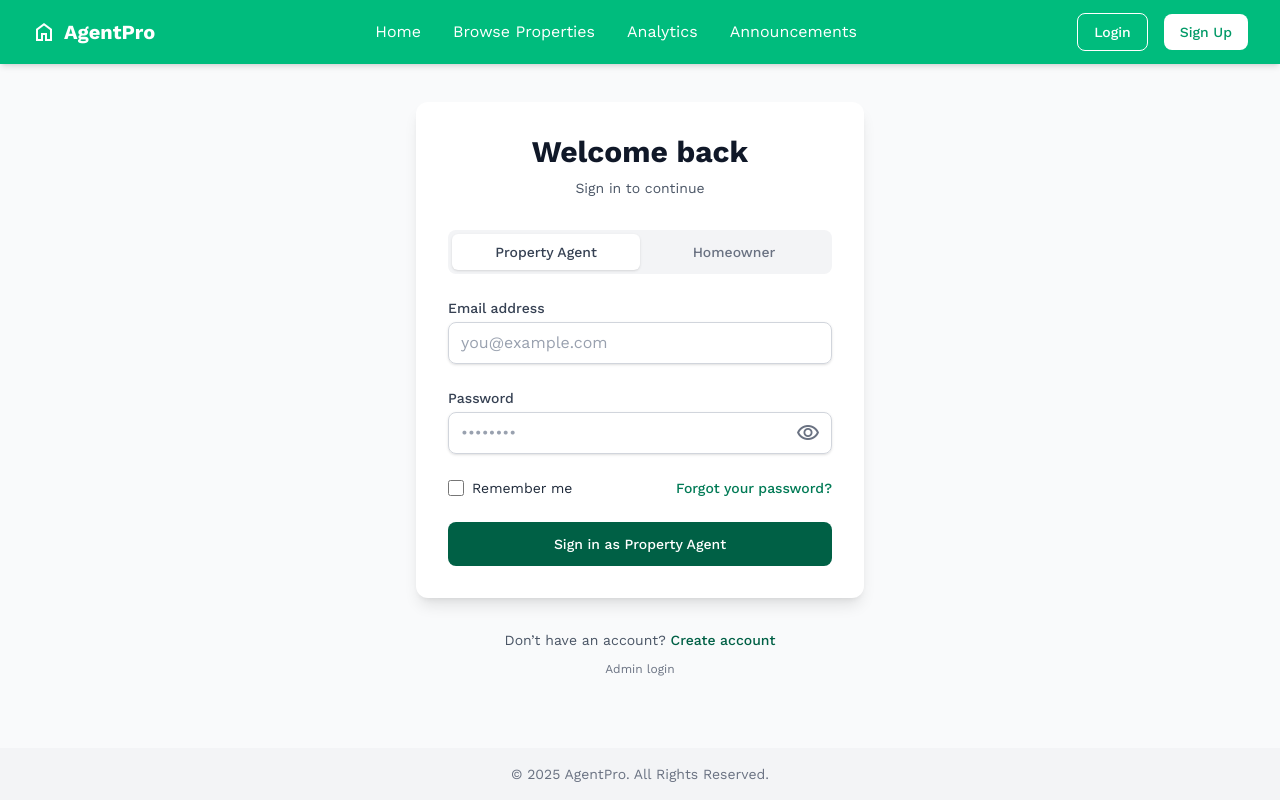
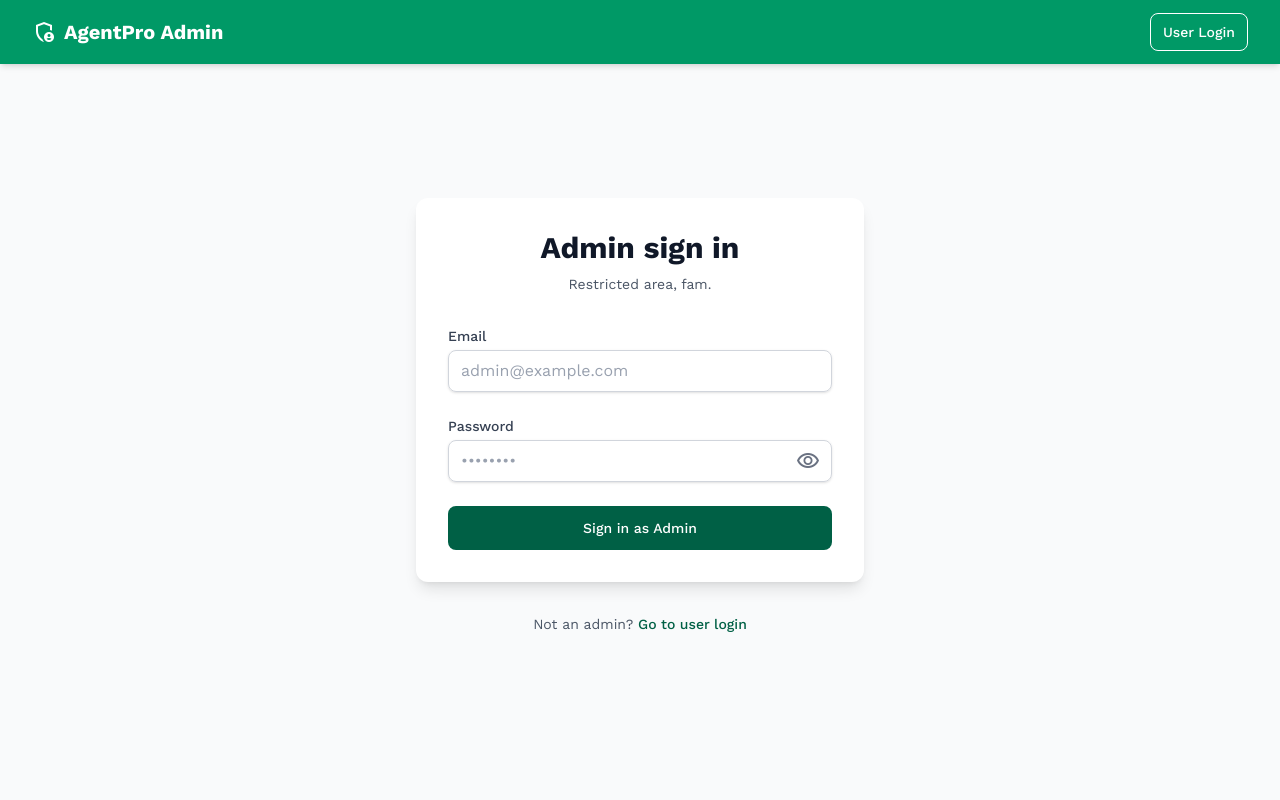
Before and after one commit to Vishn0011/FYP-CSIT321, a React (Vite) app in the folder frontend/: page /admin/login in a window 1280 px wide. Built offline with nearby package versions, Linux system fonts and the light colour scheme.

Commit message:
Frontend works

```diff
--- a/frontend/src/App.jsx
+++ b/frontend/src/App.jsx
@@ -1,78 +1,54 @@
-/*import { useState } from 'react'
-import reactLogo from './assets/react.svg'
-import viteLogo from '/vite.svg'
-import './App.css'
-
-function App() {
-  const [count, setCount] = useState(0)
-
-  return (
-    <>
-      <div>
-        <a href="https://vite.dev" target="_blank">
-          <img src={viteLogo} className="logo" alt="Vite logo" />
-        </a>
-        <a href="https://react.dev" target="_blank">
-          <img src={reactLogo} className="logo react" alt="React logo" />
-        </a>
-      </div>
-      <h1>Vite + React</h1>
-      <div className="card">
-        <button onClick={() => setCount((count) => count + 1)}>
-          count is {count}
-        </button>
-        <p>
-          Edit <code>src/App.jsx</code> and save to test HMR
-        </p>
-      </div>
-      <p className="read-the-docs">
-        Click on the Vite and React logos to learn more
-      </p>
-    </>
-  )
-}
-
-export default App*/
-
-import { useEffect, useState } from "react";
 import { BrowserRouter, Routes, Route } from "react-router-dom";
 import LoginPage from "./pages/LoginPage";
+import AdminLogin from "./pages/AdminLogin";
 import RequireAuth from "./components/RequireAuth";
+import RequireAdmin from "./components/RequireAdmin";
 
 function Dashboard() {
   const user = JSON.parse(localStorage.getItem("user") || "{}");
   return (
-    <div className="p-6">
-      <h1 className="text-2xl font-semibold">Dashboard</h1>
-      <p className="mt-2">Welcome, {user?.name || user?.email || "user"}.</p>
-    </div>
+    <main className="p-6">
+      <h1 className="text-2xl font-bold mb-2">Dashboard</h1>
+      <p>Welcome, {user?.name || user?.email} ({user?.role}).</p>
+      <button
+        className="mt-4 px-4 py-2 rounded bg-gray-900 text-white"
+        onClick={async () => {
+          const token = localStorage.getItem("token");
+          if (token) {
+            await fetch(`${import.meta.env.VITE_API_URL || "http://localhost:8000"}/auth/logout`, {
+              method: "POST",
+              headers: { Authorization: `Bearer ${token}` },
+            }).catch(()=>{});
+          }
+          localStorage.removeItem("token");
+          localStorage.removeItem("user");
+          window.location.href = "/login";
+        }}
+      >Logout</button>
+    </main>
   );
 }
 
-// function App() {
-//   const [status, setStatus] = useState("loading...");
+function AdminDashboard() {
+  const user = JSON.parse(localStorage.getItem("user") || "{}");
+  return (
+    <main className="p-6">
+      <h1 className="text-2xl font-bold mb-2">Admin Dashboard</h1>
+      <p>Welcome, {user?.name || user?.email} (admin).</p>
+    </main>
+  );
+}
 
-//   useEffect(() => {
-//     const api = import.meta.env.VITE_API_URL || "http://localhost:8000";
-//     fetch(`${api}/health`)
-//       .then((r) => r.json())
-//       .then((data) => setStatus(data.status || "unknown"))
-//       .catch(() => setStatus("error"));
-//   }, []);
-
-//   return (
-//     <main style={{ fontFamily: "sans-serif", padding: 24 }}>
-//       <h1>FYP Frontend</h1>
-//       <p>Backend health: <strong>{status}</strong></p>
-//     </main>
-//   );
-// }
 export default function App() {
   return (
     <BrowserRouter>
       <Routes>
         <Route path="/login" element={<LoginPage />} />
         <Route path="/dashboard" element={<RequireAuth><Dashboard /></RequireAuth>} />
+
+        <Route path="/admin/login" element={<AdminLogin />} />
+        <Route path="/admin" element={<RequireAdmin><AdminDashboard /></RequireAdmin>} />
+
         <Route path="*" element={<LoginPage />} />
       </Routes>
     </BrowserRouter>
--- /dev/null
+++ b/frontend/src/components/RequireAdmin.jsx
@@ -0,0 +1,9 @@
+import { Navigate } from "react-router-dom";
+
+export default function RequireAdmin({ children }) {
+  const token = localStorage.getItem("token");
+  const user = JSON.parse(localStorage.getItem("user") || "{}");
+  if (!token) return <Navigate to="/admin/login" replace />;
+  if (user?.role !== "admin") return <Navigate to="/login" replace />;
+  return children;
+}
--- a/frontend/src/components/RequireAuth.jsx
+++ b/frontend/src/components/RequireAuth.jsx
@@ -1,4 +1,5 @@
 import { Navigate } from "react-router-dom";
+
 export default function RequireAuth({ children }) {
   const token = localStorage.getItem("token");
   return token ? children : <Navigate to="/login" replace />;
--- a/frontend/src/pages/AdminLogin.jsx
+++ b/frontend/src/pages/AdminLogin.jsx
@@ -0,0 +1,104 @@
+import { useState } from "react";
+import { useNavigate, Link } from "react-router-dom";
+
+export default function AdminLogin() {
+  const nav = useNavigate();
+  const [email, setEmail] = useState("");
+  const [pw, setPw] = useState("");
+  const [showPw, setShowPw] = useState(false);
+  const [err, setErr] = useState(null);
+  const [loading, setLoading] = useState(false);
+
+  async function onSubmit(e) {
+    e.preventDefault();
+    setErr(null);
+    if (!email || !pw) { setErr("Email and password required"); return; }
+    setLoading(true);
+    try {
+      const base = import.meta.env.VITE_API_URL || "http://localhost:8000";
+      const res = await fetch(`${base}/auth/admin/login`, {
+        method: "POST",
+        headers: { "Content-Type": "application/json" },
+        body: JSON.stringify({ email, password: pw }),
+      });
+      let data = {};
+      try { data = await res.json(); } catch {}
+      if (!res.ok) throw new Error(data?.error || "Invalid credentials");
+
+      localStorage.setItem("token", data.token);
+      localStorage.setItem("user", JSON.stringify(data.user));
+      nav("/admin"); // send admins to their dashboard route
+    } catch (e) {
+      setErr(e.message || "Login failed");
+    } finally {
+      setLoading(false);
+    }
+  }
+
+  return (
+    <div className="bg-gray-50 text-gray-800 min-h-screen flex flex-col">
+      <header className="fixed top-0 left-0 right-0 z-50 bg-emerald-600 text-white shadow-md">
+        <div className="max-w-7xl mx-auto px-4 sm:px-6 lg:px-8">
+          <div className="flex items-center justify-between h-16">
+            <Link to="/" className="flex items-center gap-2">
+              <span className="material-symbols-outlined text-3xl">admin_panel_settings</span>
+              <span className="text-xl font-bold">AgentPro Admin</span>
+            </Link>
+            <div className="flex items-center space-x-4">
+              <Link className="px-3 py-2 text-sm font-medium border border-white rounded-lg hover:bg-white hover:text-emerald-700 transition" to="/login">User Login</Link>
+            </div>
+          </div>
+        </div>
+      </header>
+
+      <main className="flex items-center justify-center flex-1 pt-24 pb-16 px-4 sm:px-6 lg:px-8">
+        <div className="w-full max-w-md space-y-8">
+          <div className="bg-white p-8 shadow-lg rounded-xl">
+            <div className="text-center mb-8">
+              <h2 className="text-3xl font-bold text-gray-900">Admin sign in</h2>
+              <p className="mt-2 text-sm text-gray-600">Restricted area, fam.</p>
+            </div>
+
+            <form className="space-y-6" onSubmit={onSubmit}>
+              <div>
+                <label htmlFor="email" className="block text-sm font-medium text-gray-700">Email</label>
+                <input
+                  id="email" type="email" autoComplete="email" required
+                  className="mt-1 w-full px-3 py-2 border border-gray-300 rounded-lg shadow-sm placeholder-gray-400 focus:outline-none focus:ring-2 focus:ring-emerald-700 focus:border-emerald-700"
+                  value={email} onChange={(e)=>setEmail(e.target.value)} placeholder="admin@example.com"
+                />
+              </div>
+
+              <div>
+                <label htmlFor="password" className="block text-sm font-medium text-gray-700">Password</label>
+                <div className="mt-1 relative">
+                  <input
+                    id="password" required
+                    type={showPw ? "text" : "password"} autoComplete="current-password"
+                    className="w-full px-3 py-2 border border-gray-300 rounded-lg shadow-sm placeholder-gray-400 focus:outline-none focus:ring-2 focus:ring-emerald-700 focus:border-emerald-700 pr-12"
+                    value={pw} onChange={(e)=>setPw(e.target.value)} placeholder="••••••••"
+                  />
+                  <button type="button" onClick={()=>setShowPw(s=>!s)} className="absolute inset-y-0 right-0 px-3 flex items-center text-gray-500">
+                    <span className="material-symbols-outlined text-lg">{showPw ? "visibility_off" : "visibility"}</span>
+                  </button>
+                </div>
+              </div>
+
+              {err && <p className="text-sm text-red-600">{err}</p>}
+
+              <button type="submit" disabled={loading}
+                      className="w-full flex justify-center py-3 px-4 rounded-lg text-sm font-medium text-white bg-emerald-800 hover:bg-emerald-900 focus:outline-none focus:ring-2 focus:ring-offset-2 focus:ring-emerald-700 disabled:opacity-60">
+                {loading ? "Signing in…" : "Sign in as Admin"}
+              </button>
+            </form>
+          </div>
+
+          <p className="text-center text-sm text-gray-600">
+            Not an admin?{" "}
+            <Link className="font-medium text-emerald-800 hover:text-emerald-900" to="/login">Go to user login</Link>
+          </p>
+        </div>
+      </main>
+    </div>
+  );
+}
```
